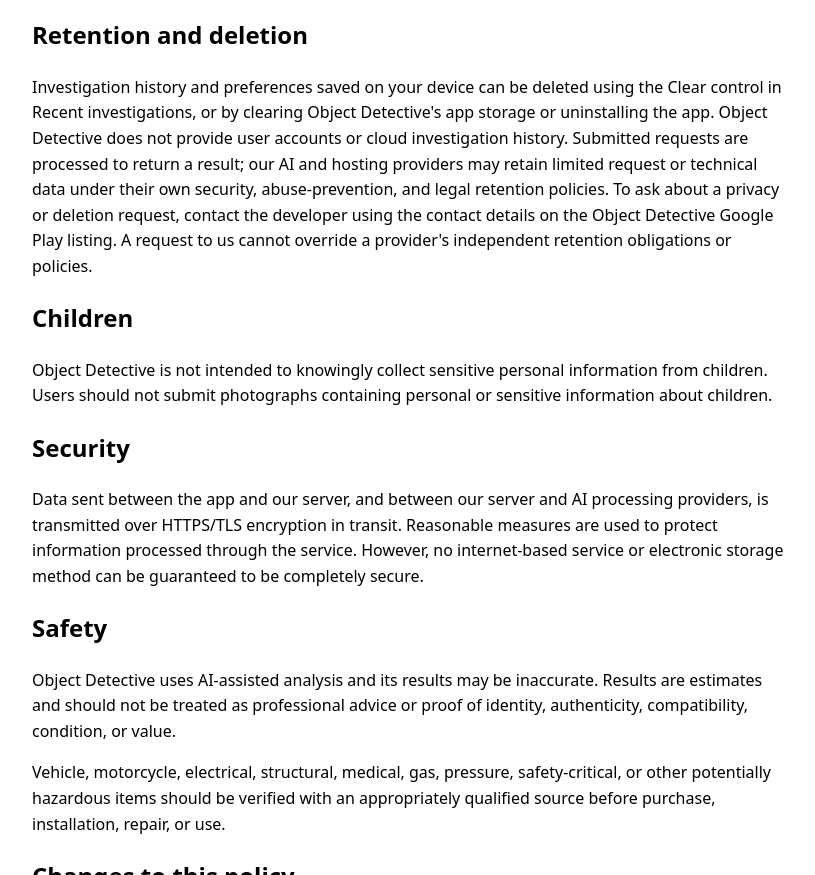
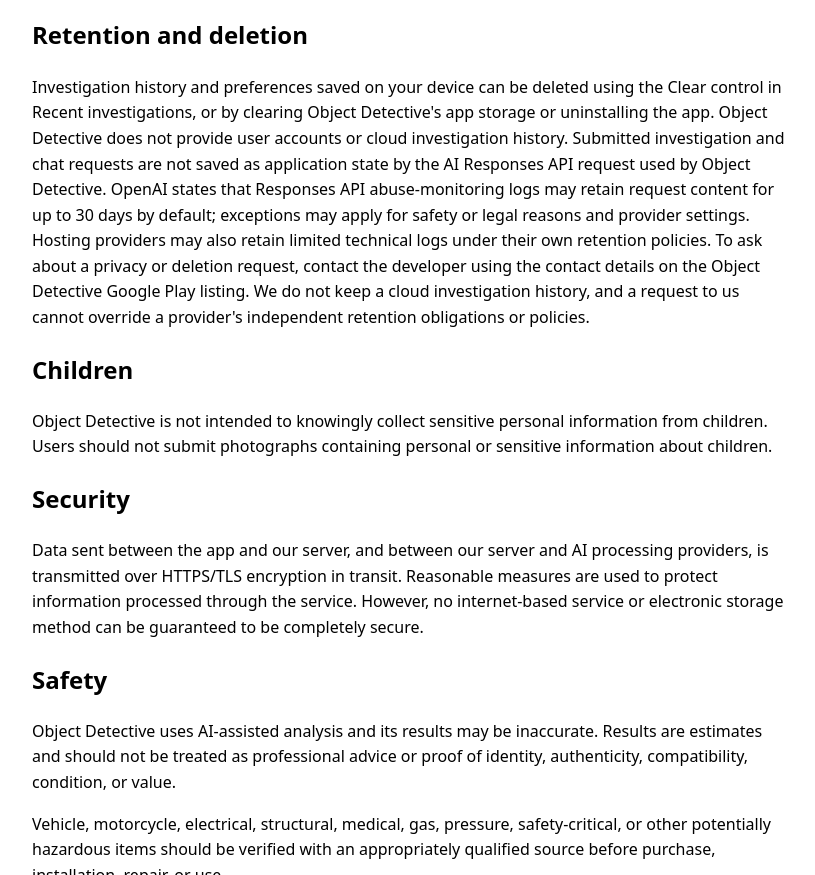
Before and after one commit to davidfalla37-coder/Object-detective, a plain HTML site: page privacy-policy.html in a window 1280 px wide. Shown: the part 1210-2085 px from the top of the page, without its empty margins (228-1043 px from the left). Drawn offline with Linux system fonts and the light colour scheme.

Commit message:
Clarify AI provider retention period

```diff
--- a/privacy-policy.html
+++ b/privacy-policy.html
@@ -46,7 +46,7 @@ body {
 
 <h2>Retention and deletion</h2>
 
-<p>Investigation history and preferences saved on your device can be deleted using the Clear control in Recent investigations, or by clearing Object Detective's app storage or uninstalling the app. Object Detective does not provide user accounts or cloud investigation history. Submitted requests are processed to return a result; our AI and hosting providers may retain limited request or technical data under their own security, abuse-prevention, and legal retention policies. To ask about a privacy or deletion request, contact the developer using the contact details on the Object Detective Google Play listing. A request to us cannot override a provider's independent retention obligations or policies.</p>
+<p>Investigation history and preferences saved on your device can be deleted using the Clear control in Recent investigations, or by clearing Object Detective's app storage or uninstalling the app. Object Detective does not provide user accounts or cloud investigation history. Submitted investigation and chat requests are not saved as application state by the AI Responses API request used by Object Detective. OpenAI states that Responses API abuse-monitoring logs may retain request content for up to 30 days by default; exceptions may apply for safety or legal reasons and provider settings. Hosting providers may also retain limited technical logs under their own retention policies. To ask about a privacy or deletion request, contact the developer using the contact details on the Object Detective Google Play listing. We do not keep a cloud investigation history, and a request to us cannot override a provider's independent retention obligations or policies.</p>
 
   <h2>Children</h2>
 
```
